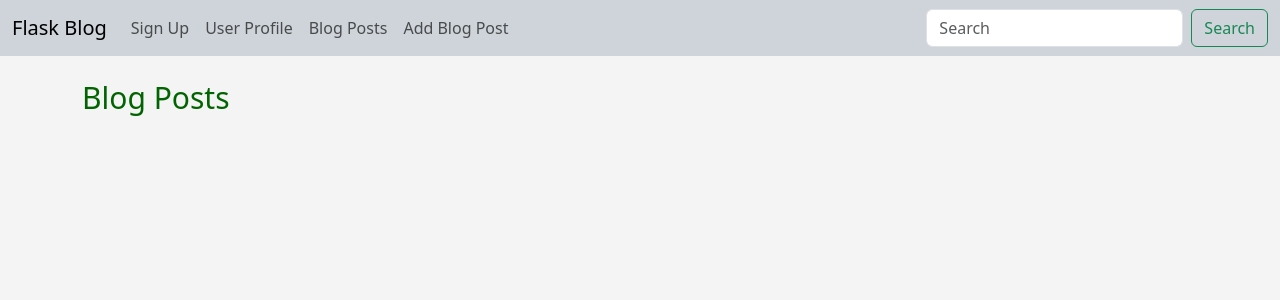
After one commit to PandaBacon21/codemy_flask_project, a Flask app: page /blog-posts/ in a window 1280 px wide. The commit adds this page. Shown: the top 300 px of the page. Run offline with Flask 2, Linux system fonts and the light colour scheme; data that the repository does not hold is empty; parts of the project's set-up code (start-up, migrations or seed data) failed here and were passed over.

Commit message:
added updates to blog posts

```diff
--- a/main.py
+++ b/main.py
@@ -1,6 +1,6 @@
 import os
 from datetime import datetime
-from flask import Flask, render_template, flash, request
+from flask import Flask, render_template, flash, request, redirect, url_for
 from flask_wtf import FlaskForm
 from wtforms import StringField, EmailField, SubmitField, PasswordField, BooleanField, ValidationError
 from wtforms.validators import DataRequired, email_validator, EqualTo, Length
@@ -8,7 +8,6 @@ from wtforms.widgets import TextArea
 from flask_sqlalchemy import SQLAlchemy
 from flask_migrate import Migrate
 from werkzeug.security import generate_password_hash, check_password_hash
-from datetime import date
 
 app = Flask(__name__)
 #add database
@@ -124,8 +123,8 @@ def sign_up():
     return render_template('sign_up.html', form=form, name=name, our_users=our_users)
 
 
-@app.route('/update/<int:id>/', methods=['GET', 'POST'])
-def update(id):
+@app.route('/update-user/<int:id>/', methods=['GET', 'POST'])
+def update_user(id):
     form = UserForm()
     name_to_update = Users.query.get_or_404(id)
     if request.method == 'POST':
@@ -135,12 +134,12 @@ def update(id):
         try:
             db.session.commit()
             flash('User Updated Successfully!')
-            return render_template('update.html', form=form, name_to_update=name_to_update)
+            return render_template('update_user.html', form=form, name_to_update=name_to_update)
         except:
             flash('Error! There was an issue. Please try again.')
-            return render_template('update.html', form=form, name_to_update=name_to_update)
+            return render_template('update_user.html', form=form, name_to_update=name_to_update)
     else:
-        return render_template('update.html', form=form, name_to_update=name_to_update, id=id)
+        return render_template('update_user.html', form=form, name_to_update=name_to_update, id=id)
 
 
 @app.route('/delete/<int:id>/')
@@ -183,6 +182,42 @@ def add_post():
 
     # Redirect to webpage
     return render_template('add_post.html', form=form)
+
+
+@app.route('/blog-posts/')
+def blog_posts():
+    # Get posts from database
+    posts = Posts.query.order_by(Posts.date_posted)
+    return render_template('blog_posts.html', posts=posts)
+
+
+@app.route('/blog-posts/<int:id>/')
+def post(id):
+    post = Posts.query.get_or_404(id)
+    return render_template('post.html', post=post)
+
+
+@app.route('/blog-posts/edit/<int:id>/', methods=['GET', 'POST'])
+def edit_post(id):
+    post = Posts.query.get_or_404(id)
+    form = PostForm()
+    if form.validate_on_submit():
+        post.title = form.title.data
+        post.author = form.author.data
+        post.content = form.content.data
+        post.slug = form.slug.data
+
+        db.session.add(post)
+        db.session.commit()
+
+        flash('Post Has Been Udated!')
+
+        return redirect(url_for('post', id=post.id))
+    form.title.data = post.title
+    form.author.data = post.author
+    form.slug.data = post.slug
+    form.content.data = post.content
+    return render_template('edit_post.html', form=form)
 
 
 
--- /dev/null
+++ b/templates/blog_posts.html
@@ -0,0 +1,33 @@
+{% extends "base.html" %}
+
+{% block title %}Blog Posts{% endblock %}
+
+
+{% block content %}
+
+    {% for message in get_flashed_messages() %}
+    <div class="alert alert-success alert-dismissible fade show" role="alert">
+        <strong>{{ message }}</strong>
+        <button type="button" class="btn-close" data-bs-dismiss="alert" aria-label="Close"></button>
+      </div>
+    {% endfor %}
+
+    <h1>Blog Posts</h1>
+    <br/>
+
+    {% for post in posts %}
+    <div class="shadow p-3 mb-5 bg-body-tertiary rounded">
+        <h2>{{ post.title }}</h2>
+        <small>By: {{ post.author }}</small><br/>
+        {{ post.date_posted }}<br/>
+        {{ post.content }}<br/>
+        <br/>
+        <a href="{{ url_for('post', id=post.id) }}" class="btn btn-outline-success btn-sm" >Read Post</a>
+        <a href="{{ url_for('edit_post', id=post.id) }}" class="btn btn-outline-secondary btn-sm">Edit Post</a>
+    </div>
+    {% endfor %}
+
+{% endblock %}
+
+{% block footer %}
+{% endblock %}
--- a/templates/navbar.html
+++ b/templates/navbar.html
@@ -13,6 +13,9 @@
             <a class="nav-link" href="{{ url_for('user_profile', name='Josh')}}">User Profile</a>
           </li>
           <li class="nav-item">
+            <a class="nav-link" href="{{ url_for('blog_posts')}}">Blog Posts</a>
+          </li>
+          <li class="nav-item">
             <a class="nav-link" href="{{ url_for('add_post')}}">Add Blog Post</a>
           </li>
         </ul>
--- a/templates/sign_up.html
+++ b/templates/sign_up.html
@@ -71,7 +71,7 @@
         {% for our_user in our_users %}
         <tr>
             <td>
-                {{ our_user.id}}: <a href="{{ url_for('update', id=our_user.id) }}">{{
+                {{ our_user.id}}: <a href="{{ url_for('update_user', id=our_user.id) }}">{{
                     our_user.name }}</a> - {{
                     our_user.email }} - {{
                     our_user.favorite_color }} -
```
Also changed, not shown: templates/edit_post.html (added, +43 -0 lines), templates/post.html (added, +32 -0 lines), templates/update_user.html (renamed from templates/update.html).
